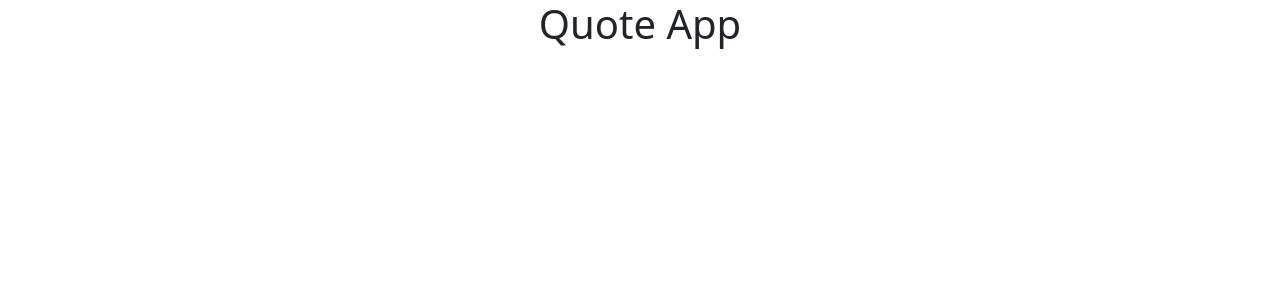
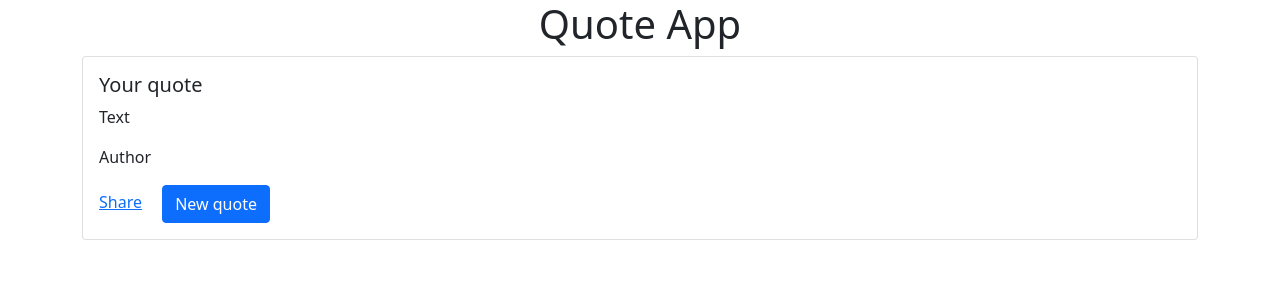
Before and after one commit to mateib47/random-quote-machine, a React (Create React App) app: page / in a window 1280 px wide. Shown: the top 300 px of the page. Built offline with nearby package versions, Linux system fonts and the light colour scheme.

Commit message:
add quote card

```diff
--- a/src/App.js
+++ b/src/App.js
@@ -5,9 +5,10 @@ import './App.css';
 function App() {
   return (
     <div className="QuoteApp">
-      <header className="QuoteApp-header">
-          <Quote />
+      <header className="QuoteApp-header text-center">
+          <h1>Quote App</h1>
       </header>
+      <Quote />
     </div>
   );
 }
--- a/src/Quote.js
+++ b/src/Quote.js
@@ -1,9 +1,21 @@
+import { FontAwesomeIcon } from '@fortawesome/react-fontawesome'
+
 export function Quote() {
 
 
     return (
-        <div className="d-flex justify-content-center">
-            <h1>Quote App</h1>
+        <div className="d-flex justify-content-center container flex-column">
+            <div className="wrapper card" id="quote-box">
+                <div className="card-body">
+                    <h5 className="card-title">Your quote</h5>
+                    <p id="text" className="card-text">Text</p>
+                    <p id="author" className="card-text">Author</p>
+                    <a href="card-link" className="card-link" id="tweet-quote">Share</a>
+                    <FontAwesomeIcon icon="fas fa-twitter" />                     {/*fix*/}
+                    <button className="btn btn-primary card-link float-left">New quote</button>
+                </div>
+
+            </div>
         </div>
     );
 }
```
